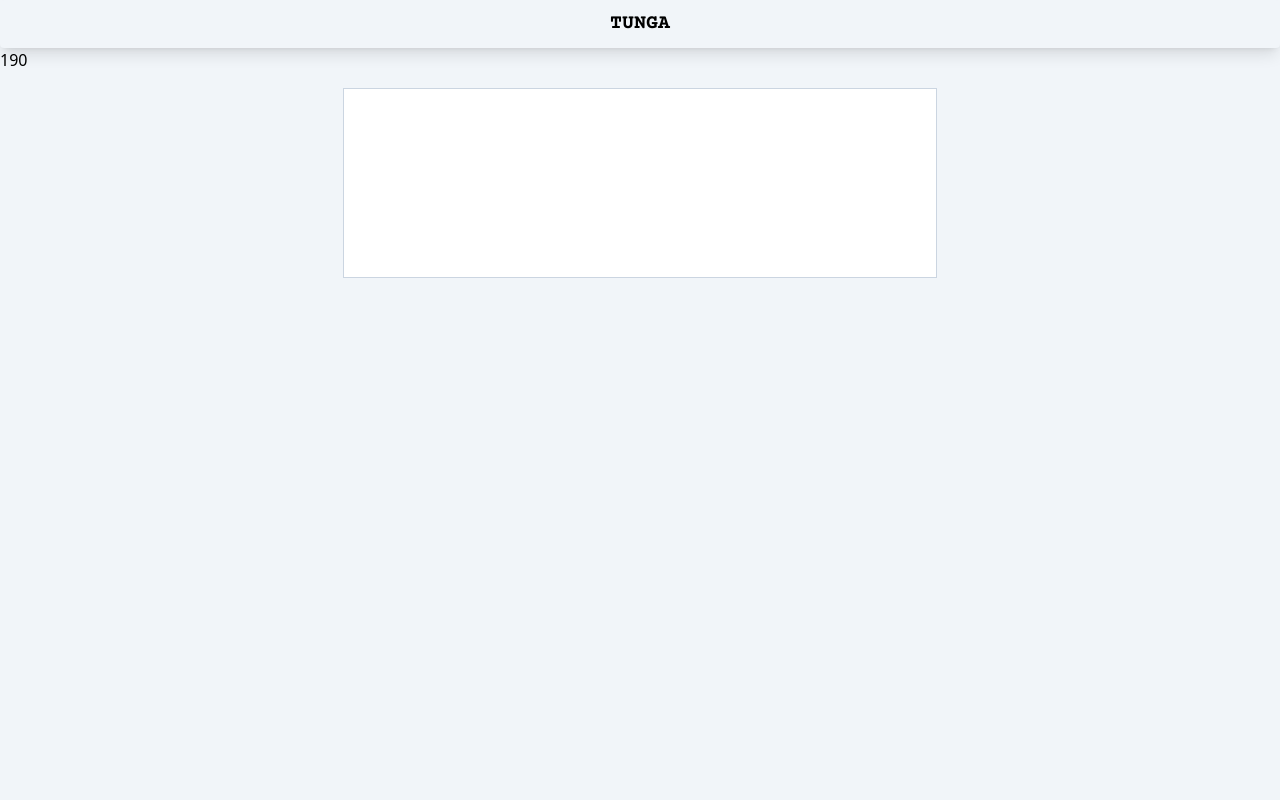
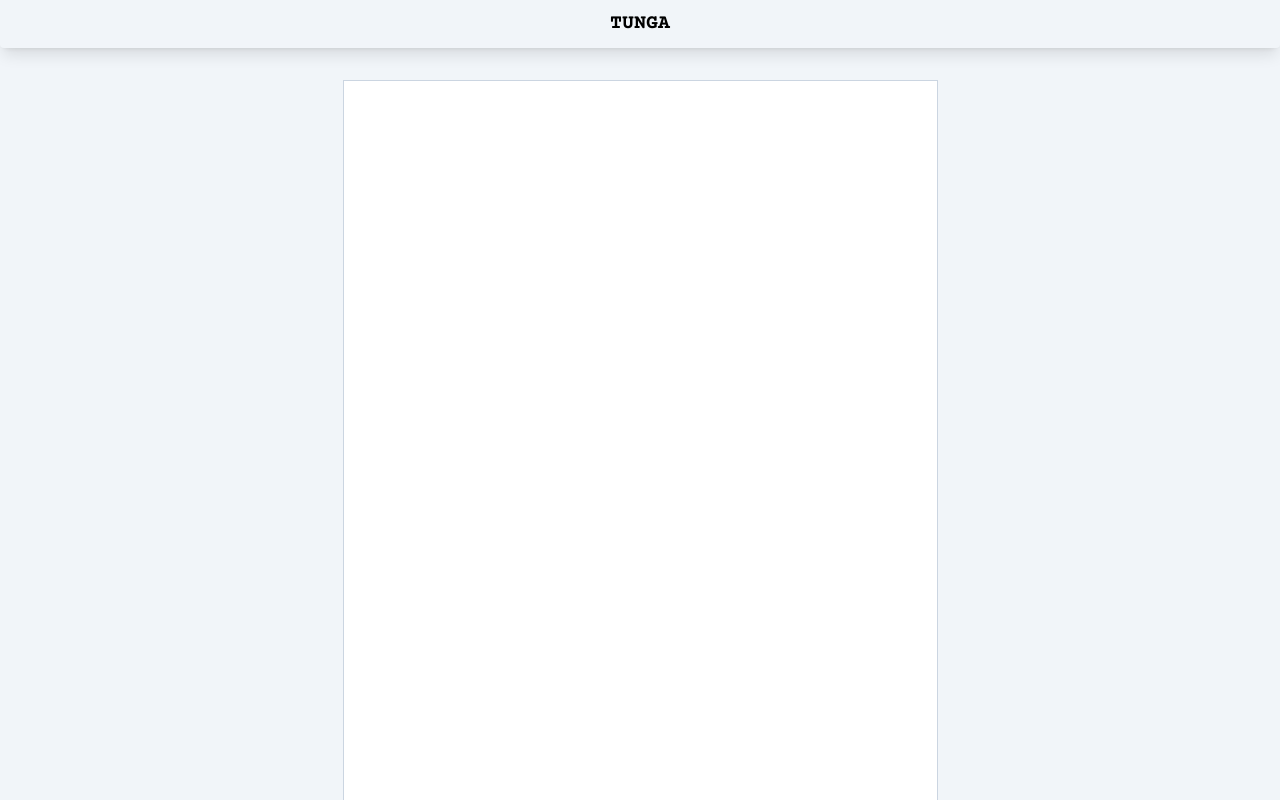
Before and after one commit to akuya-ekorot/tunga, a Next.js app: page / in a window 1280 px wide. Shown: the top 800 px of the page. Built offline with nearby package versions, Linux system fonts and the light colour scheme.

Commit message:
feat: pages being added as children

```diff
--- /dev/null
+++ b/src/components/Play.jsx
@@ -0,0 +1,19 @@
+import React from "react";
+
+const Play = React.forwardRef((props, ref) => {
+  return (
+    <div
+      className="w-[595px] h-[842px] border border-slate-300 bg-white"
+    >
+      <div
+        {...props.attributes}
+        ref={ref}
+        className=" pl-[108px] pr-[62px] pt-[72px] pb-[84px] "
+      >
+        {props.children}
+      </div>
+    </div>
+  );
+});
+
+export default Play;
--- a/src/components/blocks/Page.jsx
+++ b/src/components/blocks/Page.jsx
@@ -1,46 +1,27 @@
 import { Editable, Slate, withReact } from "slate-react";
-import React, { useEffect, useState } from "react";
+import React, { useRef, useState } from "react";
 import { Editor, createEditor } from "slate";
 import { initialValue, onKeyDown, renderElement } from "@/utils/page/";
-import CommandBox from "../CommandBox";
 
-const Page = (props) => {
+const Page = () => {
   const [editor] = useState(() => withReact(createEditor()));
   const [value, setValue] = useState(initialValue);
+  const [element, setElement] = useState(0);
 
-  const [element, setElement] = useState(0);
-  const [coords, setCoords] = useState({ x: 0, y: 200 });
-  const [commandBox, setCommandBox] = useState(false);
-
-  useEffect(() => {
-    props.setPageHeight(props.pageRef.current.clientHeight);
-  }, [value])
+  const pageRef = useRef();
+  console.log(pageRef.current?.offsetHeight);
 
   return (
-    <div {...props.attributes} contentEditable={false}>
-      <div className="hidden">{props.children}</div>
+    <div>
       <Slate editor={editor} value={value} onChange={setValue}>
         <div className="items-center font-mono text-xs flex flex-col gap-4 bg-slate-100">
-          <div className="relative w-[594px]">
-            {commandBox && <CommandBox coords={coords} />}
-          </div>
-          <div ref={props.pageRef}>
-            <Editable
-              className="w-[594px] pl-[108px] pr-[62px] pt-[72px] pb-[84px] border border-slate-300 bg-white"
-              renderElement={(props) => renderElement(props)}
-              onKeyDown={(event) =>
-                onKeyDown(
-                  event,
-                  editor,
-                  Editor,
-                  element,
-                  setElement,
-                  setCoords,
-                  setCommandBox
-                )
-              }
-            ></Editable>
-          </div>
+          <Editable
+            className="flex flex-col gap-4 py-8"
+            renderElement={(props) => renderElement(props, pageRef)}
+            onKeyDown={(event) =>
+              onKeyDown(event, editor, Editor, element, setElement, pageRef)
+            }
+          ></Editable>
         </div>
       </Slate>
     </div>
--- a/src/pages/index.js
+++ b/src/pages/index.js
@@ -1,15 +1,11 @@
 import { Page } from "@/components/blocks";
-import { useRef, useState } from "react";
 
 export default function Home() {
-  const [pageHeight, setPageHeight] = useState(0);
-  const pageRef = useRef();
 
   return (
     <>
       <Navigation />
-      <div>{pageHeight}</div>
-      <Page pageRef={pageRef} setPageHeight={setPageHeight} />
+      <Page />
     </>
   );
 }
--- a/src/utils/page/initialValue.js
+++ b/src/utils/page/initialValue.js
@@ -1,8 +1,13 @@
 const initialValue = [
   {
-    type: "screenPlayTitle",
-    children: [{ text: "" }],
-  },
+    type: "play",
+    children: [
+      {
+        type: "screenPlayTitle",
+        children: [{ text: "" }],
+      },
+    ]
+  }
 ];
 
 export default initialValue;
--- a/src/utils/page/onKeyDown.js
+++ b/src/utils/page/onKeyDown.js
@@ -16,8 +16,7 @@ const onKeyDown = (
   Editor,
   element,
   setElement,
-  setCoords,
-  setCommandBox
+  pageRef,
 ) => {
   if (event.key == "Tab") {
     event.preventDefault();
@@ -76,18 +75,21 @@ const onKeyDown = (
         break;
     }
 
-    /**
-     * Handle spacing between blocks.
-     */
+    if (pageRef.current.offsetHeight > 842) {
+      Transforms.insertNodes(editor,
+        {
+          type: "play",
+          children: [
+            {
+              type,
+              children: [{ text: "" }],
+            },
+          ]
+        }
+      );
+    };
 
     Transforms.insertNodes(editor, { type, children: [{ text: "" }] });
-  }
-
-  if (event.key == "/" && !event.ctrlKey) {
-    setCoords({
-      ...{ x: event.target.clientLeft, y: event.target.clientHeight },
-    });
-    setCommandBox(true);
   }
 };
 
--- a/src/utils/page/renderElement.js
+++ b/src/utils/page/renderElement.js
@@ -1,3 +1,4 @@
+import Play from "@/components/Play";
 import {
   CharacterBlock,
   DefaultBlock,
@@ -13,7 +14,7 @@ import {
   TransitionBlock,
 } from "@/components/blocks";
 
-const renderElement = (props) => {
+const renderElement = (props, pageRef) => {
 
   const elements = {
     action: <DefaultBlock {...props} />,
@@ -24,6 +25,7 @@ const renderElement = (props) => {
     fadeOut: <FadeOutBlock {...props} />,
     note: <NoteBlock {...props} />,
     parentheticals: <ParentheticalsBlock {...props} />,
+    play: <Play {...props} ref={pageRef} />,
     scene: <SceneBlock {...props} />,
     sceneDescription: <DefaultBlock {...props} />,
     screenPlayTitle: <ScreenPlayTitle {...props} />,
--- a/src/utils/page/toggleElements.js
+++ b/src/utils/page/toggleElements.js
@@ -13,6 +13,7 @@ const toggleElements = (setElement, element) => {
     "fadeOut",
     "note",
     "parentheticals",
+    "play",
     "scene",
     "sceneDescription",
     "screenPlayTitle",
```
